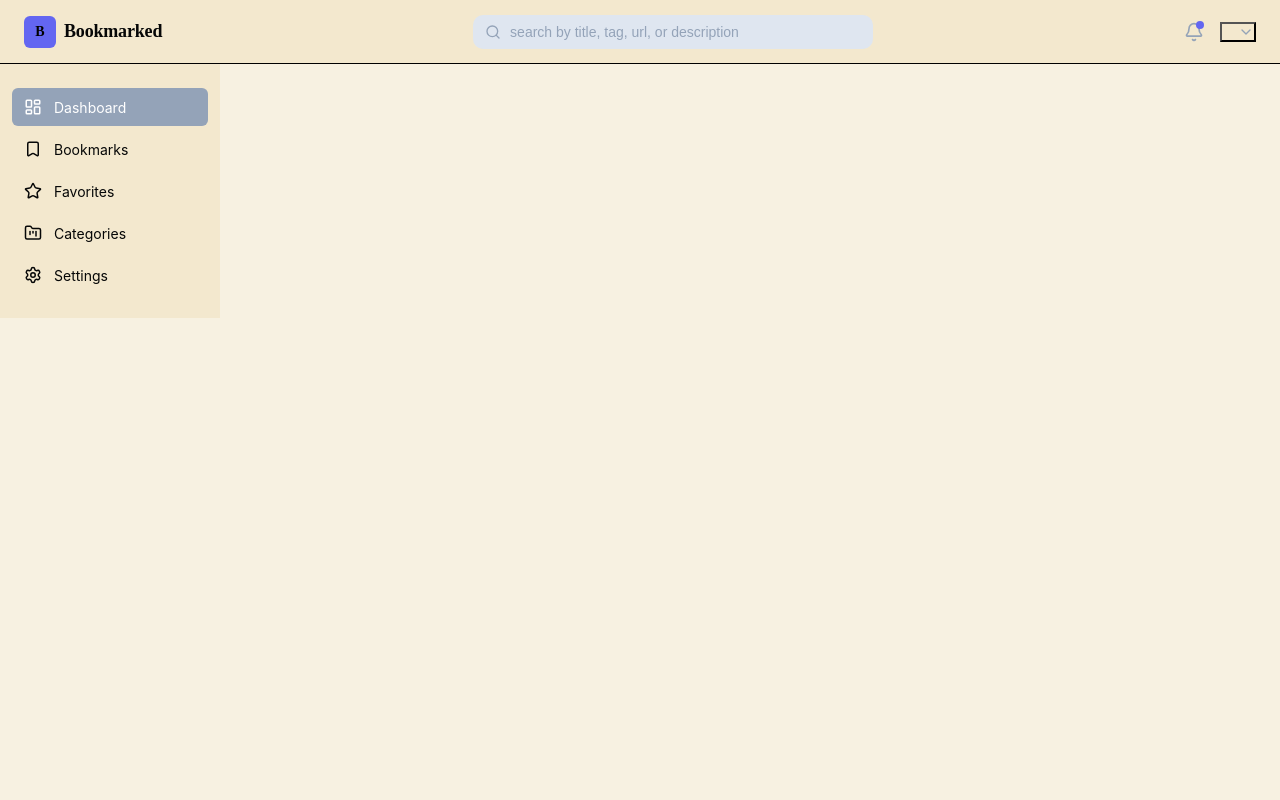
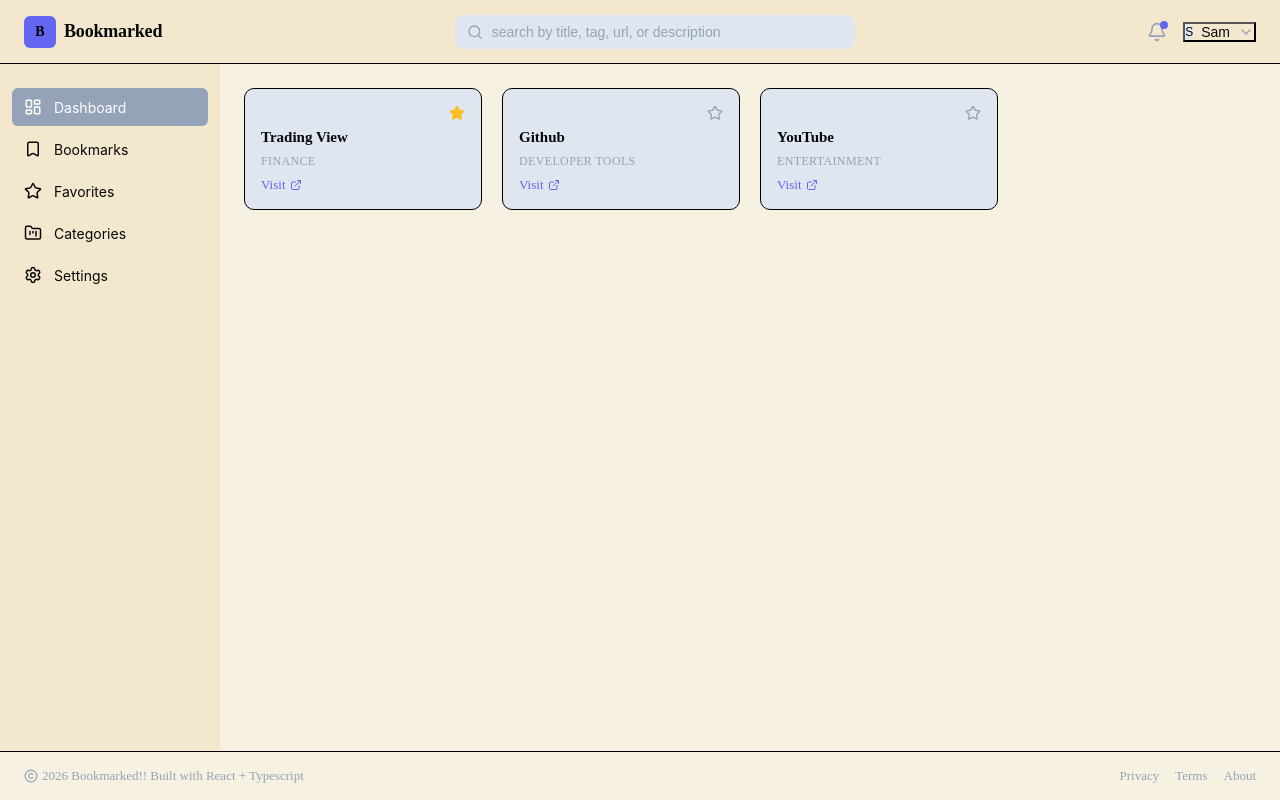
Before and after one commit to thegrindneverstops21/bookmarked, a React (Vite) app: page / in a window 1280 px wide. Built offline with nearby package versions, Linux system fonts and the light colour scheme.

Commit message:
wired everything in my root component

```diff
--- a/src/App.tsx
+++ b/src/App.tsx
@@ -1,15 +1,34 @@
+import { useState } from "react";
+import type { Bookmark } from "./components/BookmarkCard"
+import { type SidebarView } from "./components/Sidebar"
+import Layout from "./components/Layout";
+import BookmarkGrid from "./components/BookmarkGrid";
 
-import Navbar from "./components/Navbar"
-import Sidebar from "./components/Sidebar"
+const SAMPLE_BOOKMARKS: Bookmark[] = [
+  { id: "1", title: "Trading View", url: "https://www.tradingview.com", category: "Finance", isFavorite: true },
+  { id: "2", title: "Github", url: "https://github.com", category: "Developer Tools", isFavorite: false },
+  { id: "3", title: "YouTube", url: "https://www.youtube.com/", category: "Entertainment", isFavorite: false },
+];
 
-function App() {
+export default function App() {
+  const [activeView, setActiveView] = useState<SidebarView>("dashboard");
+  const [bookmarks, setBookmark] = useState<Bookmark[]>(SAMPLE_BOOKMARKS);
+  const [searchQuery, setSearchQuery] = useState("");
 
-  return (
-    <>
-      <Navbar username=""/>
-      <Sidebar activeView={"dashboard"} onNavigate={() => {}}/>
-    </>
-  )
+  const handleFav = (id: string) => {
+    setBookmark((prev) =>
+      prev.map((b) => (b.id === id ? { ...b, isFavorite: !b.isFavorite } : b))
+    );
+  };
+
+const filtered = bookmarks.filter((b) =>
+  b.title.toLowerCase().includes(searchQuery.toLowerCase())
+);
+
+const visible = activeView === "favorites" ? filtered.filter((b) => b.isFavorite) : filtered;
+return (
+  <Layout username="Sam" activeView={activeView} onNavigate={setActiveView} onSearch={setSearchQuery}>
+    <BookmarkGrid bookmarks={visible} onToggleFavorite={handleFav} />
+  </Layout>
+);
 }
-
-export default App
```
Also changed, not shown: src/components/Navbar.tsx (line endings or trailing spaces).
